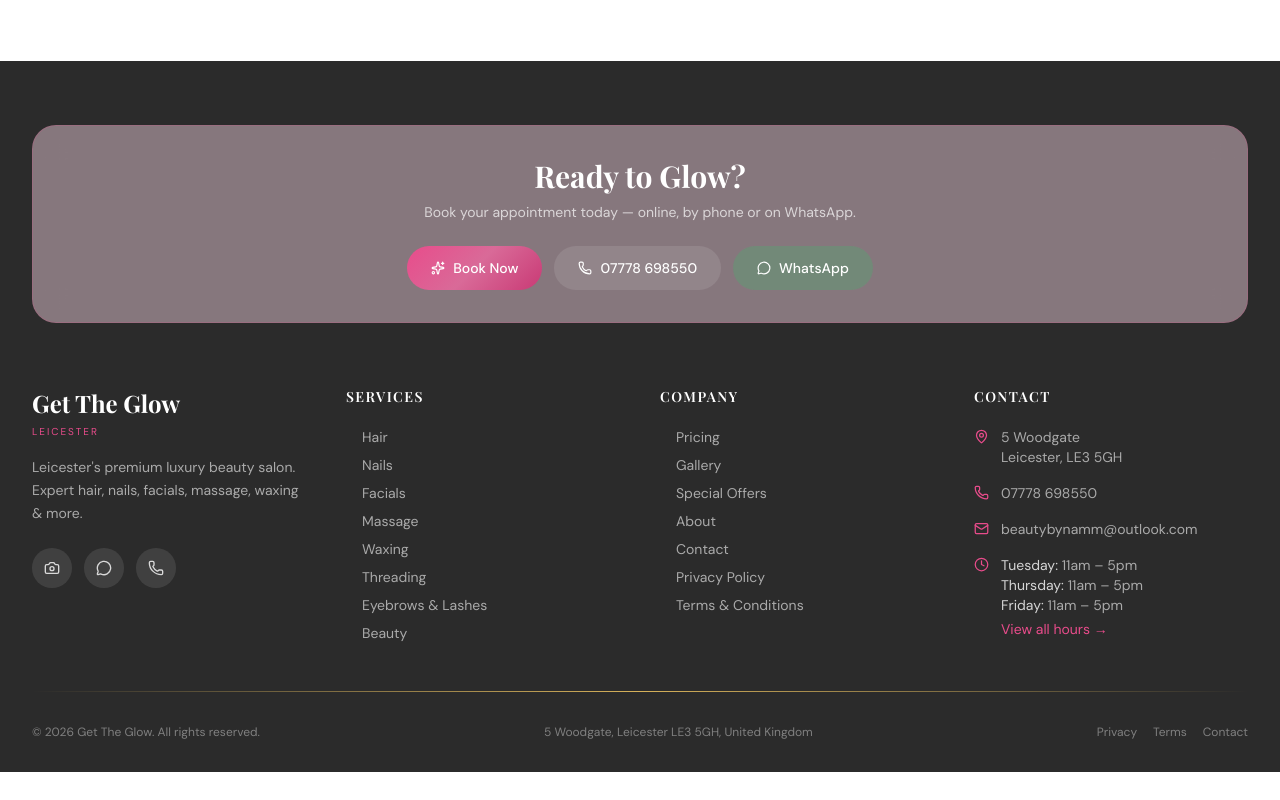
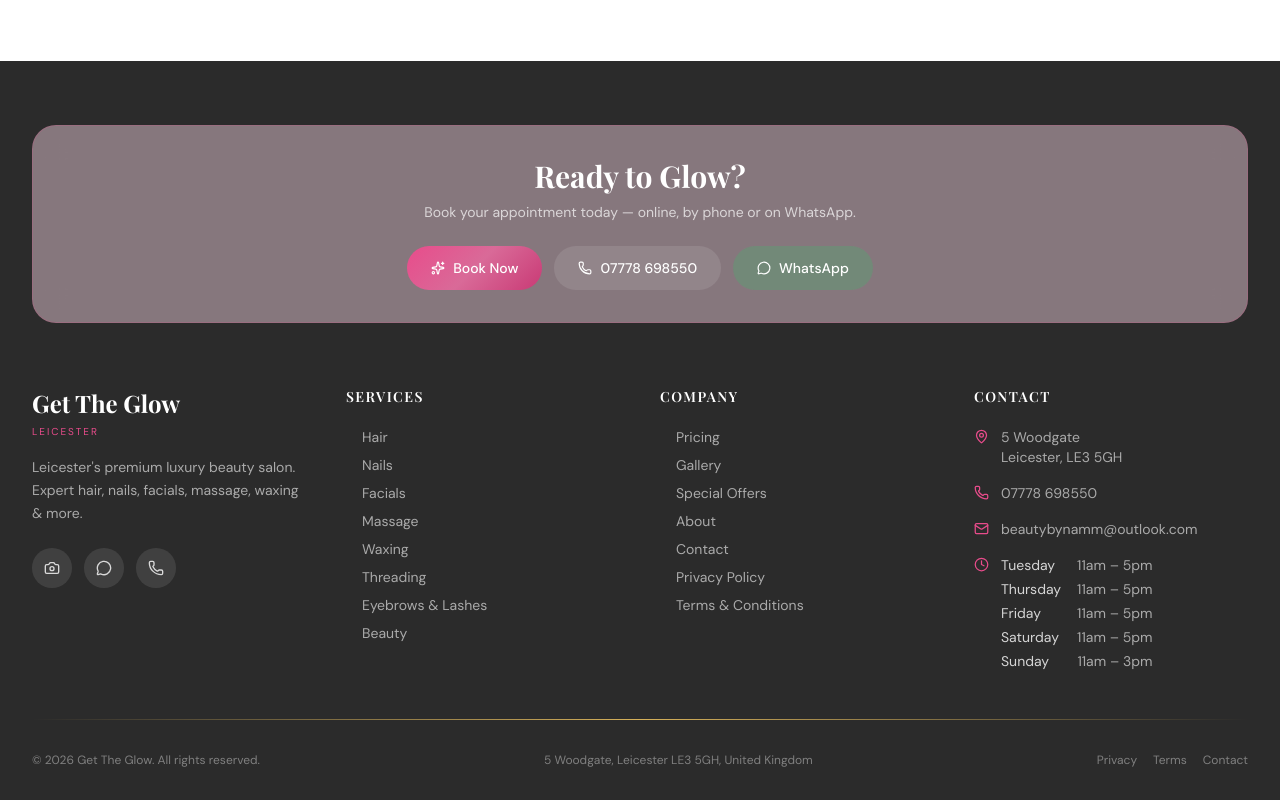
Before and after one commit to mihirrh/getheglow, a Next.js app: page / in a window 1280 px wide. Shown: the part 8676-9476 px from the top of the page. Before the commit the page ends 9448 px from the top, so only its background shows below. Built offline with nearby package versions, Linux system fonts and the light colour scheme.

Commit message:
feat: show all opening hours in footer contact column
Remove .slice(0, 3) truncation and 'View all hours' link.
Now displays all 5 open days aligned day/time:
  Tuesday    11am – 5pm
  Thursday   11am – 5pm
  Friday     11am – 5pm
  Saturday   11am – 5pm
  Sunday     11am – 3pm

```diff
--- a/src/components/layout/Footer.tsx
+++ b/src/components/layout/Footer.tsx
@@ -202,18 +202,13 @@ export function Footer() {
               </li>
               <li className="flex gap-3">
                 <Clock size={15} className="text-primary mt-0.5 flex-shrink-0" />
-                <div className="text-sm text-white/60">
-                  {HOURS.filter((h) => h.open)
-                    .slice(0, 3)
-                    .map((h) => (
-                      <div key={h.day}>
-                        <span className="text-white/80">{h.day}:</span>{" "}
-                        {h.hours}
-                      </div>
-                    ))}
-                  <Link href="/contact" className="text-primary hover:underline mt-1 inline-block">
-                    View all hours →
-                  </Link>
+                <div className="text-sm text-white/60 space-y-1">
+                  {HOURS.filter((h) => h.open).map((h) => (
+                    <div key={h.day} className="flex justify-between gap-4">
+                      <span className="text-white/80">{h.day}</span>
+                      <span>{h.hours}</span>
+                    </div>
+                  ))}
                 </div>
               </li>
             </ul>
```
